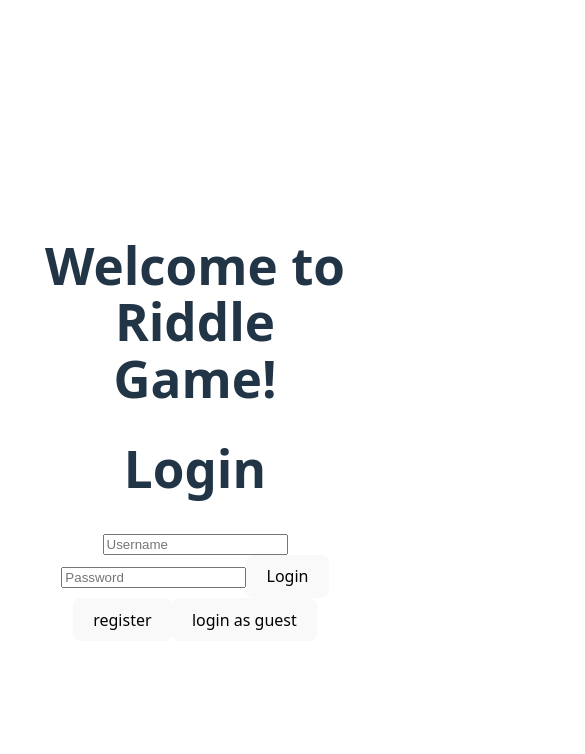
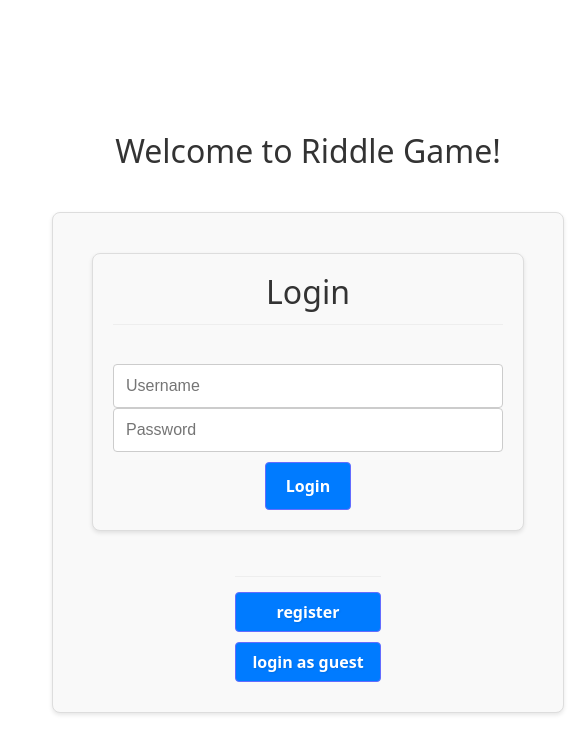
Before and after one commit to mottyeytan/Riddles-front, a React (Vite) app: page / in a window 390 px wide. Shown: the top 754 px of the page, 585 px wide, since content can reach past the window. Built offline with nearby package versions, Linux system fonts and the light colour scheme; no server answers.

Commit message:
add some css to home page

```diff
--- a/src/componets/HomePage/Guest.tsx
+++ b/src/componets/HomePage/Guest.tsx
@@ -3,7 +3,7 @@ import { useNavigate } from 'react-router-dom';
 import { useAuth } from '../../auth/AuthContext.tsx';
 import { useState } from 'react';
 
-export default function Guest(){
+export default function Guest({ setLoading }: { setLoading: (loading: boolean) => void }){
     const navigate = useNavigate();
     const [username, setUsername] = useState('');
     const [error, setError] = useState('');
@@ -12,6 +12,7 @@ export default function Guest(){
     async function handleGuestLogin(event: React.FormEvent<HTMLFormElement>) {
         event.preventDefault();
 
+        setLoading(true);
         try{
             const response = await fetch('https://riddle-server.onrender.com/auth/signup', {
                 method: 'POST',
@@ -38,6 +39,8 @@ export default function Guest(){
         } catch (error) {
             setError(error instanceof Error ? error.message : 'Invalid username or password');
             console.log(error);
+        } finally {
+            setLoading(false);
         }
     }
 
--- a/src/componets/HomePage/Login.tsx
+++ b/src/componets/HomePage/Login.tsx
@@ -3,7 +3,7 @@ import { useAuth } from '../../auth/AuthContext.tsx';
 import { useNavigate } from 'react-router-dom';
 
 
-export default function Login(){
+export default function Login({ setLoading }: { setLoading: (loading: boolean) => void }){
     const navigate = useNavigate();
 
     const [username, setUsername] = useState('');
@@ -15,7 +15,7 @@ export default function Login(){
     async function handleLogin(event: React.FormEvent<HTMLFormElement>) {
         event.preventDefault();
 
-
+        setLoading(true);
         try{
             const response = await fetch('https://riddle-server.onrender.com/auth/login', {
                 method: 'POST',
@@ -35,16 +35,17 @@ export default function Login(){
             if(response.ok){
                 login(data.token, data.role);
                 navigate('/menu');
-
+                setLoading(false);
             } else {
                 setError(data.message || 'Invalid username or password');
             }
         } catch (error) {
             setError(error instanceof Error ? error.message : 'Invalid username or password');
             console.log(error);
+        } finally {
+            setLoading(false);
         }
     }
-
 
     return (
         <div className="login-componet">
--- a/src/componets/HomePage/MainLogin.tsx
+++ b/src/componets/HomePage/MainLogin.tsx
@@ -6,20 +6,29 @@ import Register from "./Register.tsx";
 
 export default function MainLogin(){
     const [activeMode, setActiveMode] = useState('login');
+    const [loading, setLoading] = useState(false);
 
     const renderActiveComponent = () => {
         switch(activeMode) {
             case 'register':
-                return <Register />;
+                return <Register setLoading={setLoading} />;
             case 'guest':
-                return <Guest />;
+                return <Guest setLoading={setLoading} />;
             default:
-                return <Login />;
+                return <Login setLoading={setLoading} />;
         }
     };
 
+    if(loading){
+        return (
+            <div className="login-componet">
+                <h1>Loading...</h1>
+            </div>
+        );
+    }
+
     return (
-        <div className="login-componet">
+        <div className="main-login-componet">
             {renderActiveComponent()}
             <Buttons
                 activeMode={activeMode}
--- a/src/componets/HomePage/Register.tsx
+++ b/src/componets/HomePage/Register.tsx
@@ -3,7 +3,7 @@ import { useNavigate } from 'react-router-dom';
 import { useAuth } from '../../auth/AuthContext.tsx';
 import { useState } from 'react';
 
-export default function Register(){
+export default function Register({ setLoading }: { setLoading: (loading: boolean) => void }){
 
     const navigate = useNavigate();
     const [username, setUsername] = useState('');
@@ -14,7 +14,7 @@ export default function Register(){
     async function handleRegister(event: React.FormEvent<HTMLFormElement>) {
         event.preventDefault();
 
-
+        setLoading(true);
         try{
             const response = await fetch('https://riddle-server.onrender.com/auth/signup', {
                 method: 'POST',
@@ -40,6 +40,8 @@ export default function Register(){
         } catch (error) {
             setError(error instanceof Error ? error.message : 'Invalid username or password');
             console.log(error);
+        } finally {
+            setLoading(false);
         }
     }
 
--- a/src/index.css
+++ b/src/index.css
@@ -337,3 +337,185 @@ button:focus-visible {
   justify-content: center;
   gap: 30px;
 }
+
+.home-page {
+  min-height: 50vh;
+  /* background-color: #f0f0f0; */
+  display: flex;
+  flex-direction: column;
+  align-items: center;
+  justify-content: center;
+  padding: 20px;
+}
+
+.home-page h1 {
+  color: #333;
+  font-size: 2.5em;
+  margin-bottom: 2rem;
+  text-align: center;
+  font-weight: 400;
+}
+
+.main-login-componet{
+  display: flex;
+  flex-direction: column;
+  align-items: center;
+  justify-content: center;
+  gap: 30px;
+  background-color: #f9f9f9;
+  border: 1px solid #ddd;
+  border-radius: 8px;
+  padding: 30px;
+  margin: 20px 0;
+  display: flex;
+  flex-direction: column;
+  gap: 15px;
+  width: 100vw;
+  max-width: 450px;
+  box-shadow: 0 2px 4px rgba(0, 0, 0, 0.1);
+  min-height: 50vh;
+  min-width: 450px;
+}
+
+.login-componet,
+.register-componet,
+.gust-componet {
+  background-color: #f9f9f9;
+  border: 1px solid #ddd;
+  border-radius: 8px;
+  padding: 30px;
+  margin: 20px 0;
+  display: flex;
+  flex-direction: column;
+  gap: 15px;
+  width: 100vw;
+  max-width: 450px;
+  box-shadow: 0 2px 4px rgba(0, 0, 0, 0.1);
+}
+
+.login-componet h1,
+.register-componet h1,
+.gust-componet h1 {
+  margin: 0 0 20px 0;
+  color: #333;
+  font-size: 1.8em;
+  text-align: center;
+  border-bottom: 1px solid #eee;
+  padding-bottom: 15px;
+}
+
+Form Styles
+.login-componet form,
+.register-componet form,
+.gust-componet form {
+  display: flex;
+  flex-direction: column;
+  gap: 15px;
+}
+
+.login-componet input,
+.register-componet input,
+.gust-componet input {
+  width: 100%;
+  padding: 12px;
+  border: 1px solid #ccc;
+  border-radius: 4px;
+  font-size: 16px;
+  box-sizing: border-box;
+}
+
+.login-componet input:focus,
+.register-componet input:focus,
+.gust-componet input:focus {
+  outline: none;
+  border-color: #646cff;
+}
+
+.login-componet button[type="submit"],
+.register-componet button[type="submit"],
+.gust-componet button[type="submit"] {
+  padding: 12px 20px;
+  border: 1px solid #646cff;
+  border-radius: 4px;
+  cursor: pointer;
+  font-size: 1em;
+  font-weight: 600;
+  color: white;
+  background-color: #007bff;
+  transition: background-color 0.2s;
+  margin-top: 10px;
+}
+
+.login-componet button[type="submit"]:hover,
+.register-componet button[type="submit"]:hover,
+.gust-componet button[type="submit"]:hover {
+  background-color: #0056b3;
+}
+
+.error-message {
+  color: #e74c3c;
+  background-color: #ffeaa7;
+  padding: 10px;
+  border-radius: 4px;
+  text-align: center;
+  border: 1px solid #fdcb6e;
+  margin-top: 10px;
+}
+
+.buttons-componet {
+  margin-top: 20px;
+  display: flex;
+  flex-wrap: wrap;
+  gap: 10px;
+  justify-content: center;
+  padding-top: 15px;
+  border-top: 1px solid #eee;
+}
+
+.login-button,
+.register-button,
+.guest-button {
+  padding: 8px 16px;
+  border: 1px solid #646cff;
+  border-radius: 4px;
+  cursor: pointer;
+  font-size: 1em;
+  font-weight: 600;
+  color: #0a6064;
+  text-shadow: 1px 1px 2px rgba(0, 0, 0, 0.1);
+  transition: background-color 0.2s;
+  background-color: #007bff;
+  color: white;
+}
+
+.login-button:hover,
+.register-button:hover,
+.guest-button:hover {
+  background-color: #0056b3;
+}
+
+@media (max-width: 768px) {
+  .home-page h1 {
+    font-size: 2em;
+    margin-bottom: 1.5rem;
+  }
+
+  .login-componet,
+  .register-componet,
+  .gust-componet {
+    margin: 10px;
+    padding: 20px;
+  }
+
+  .buttons-componet {
+    flex-direction: column;
+    align-items: center;
+  }
+
+  .login-button,
+  .register-button,
+  .guest-button {
+    width: 100%;
+    max-width: 200px;
+  }
+}
```
